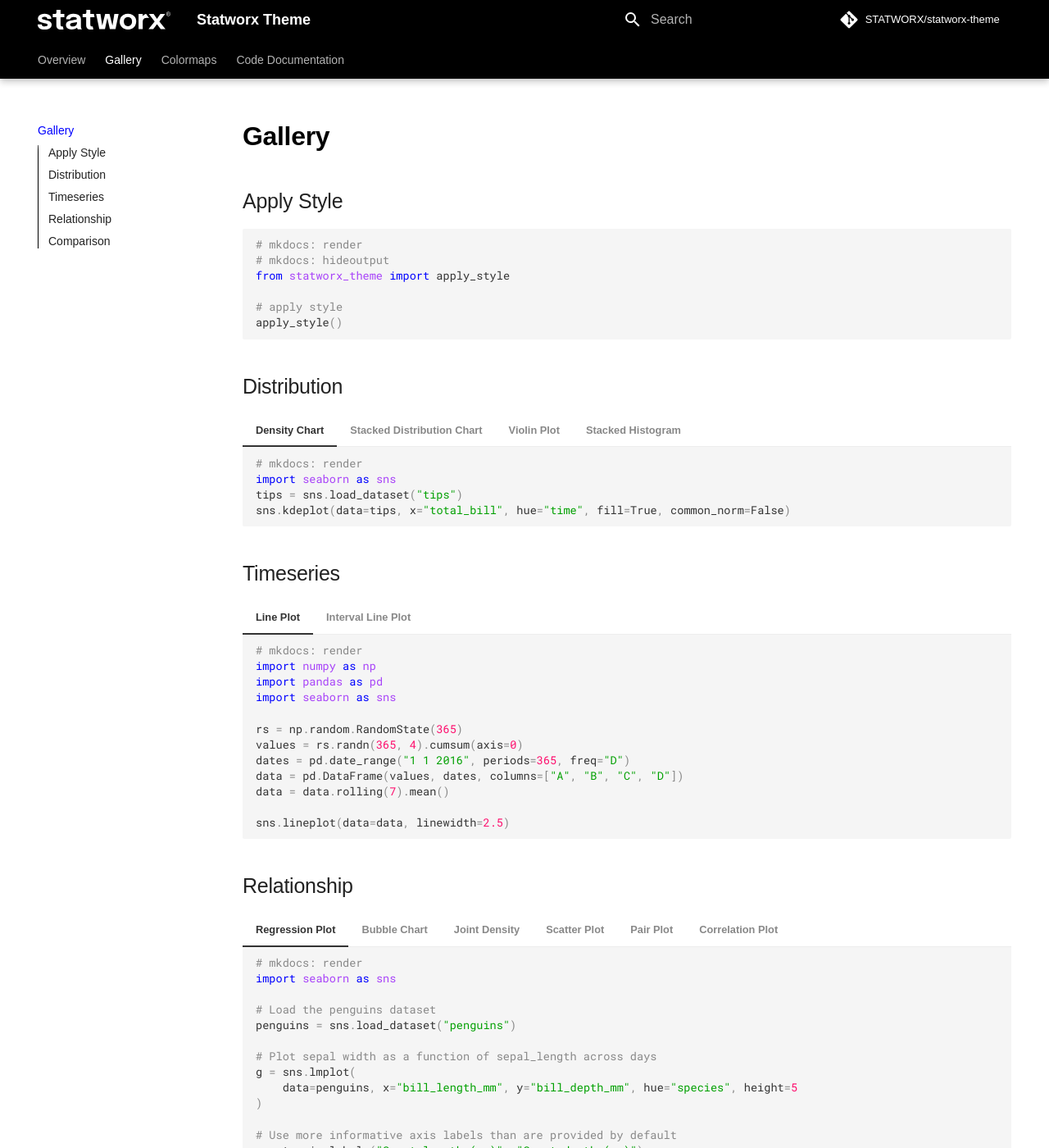
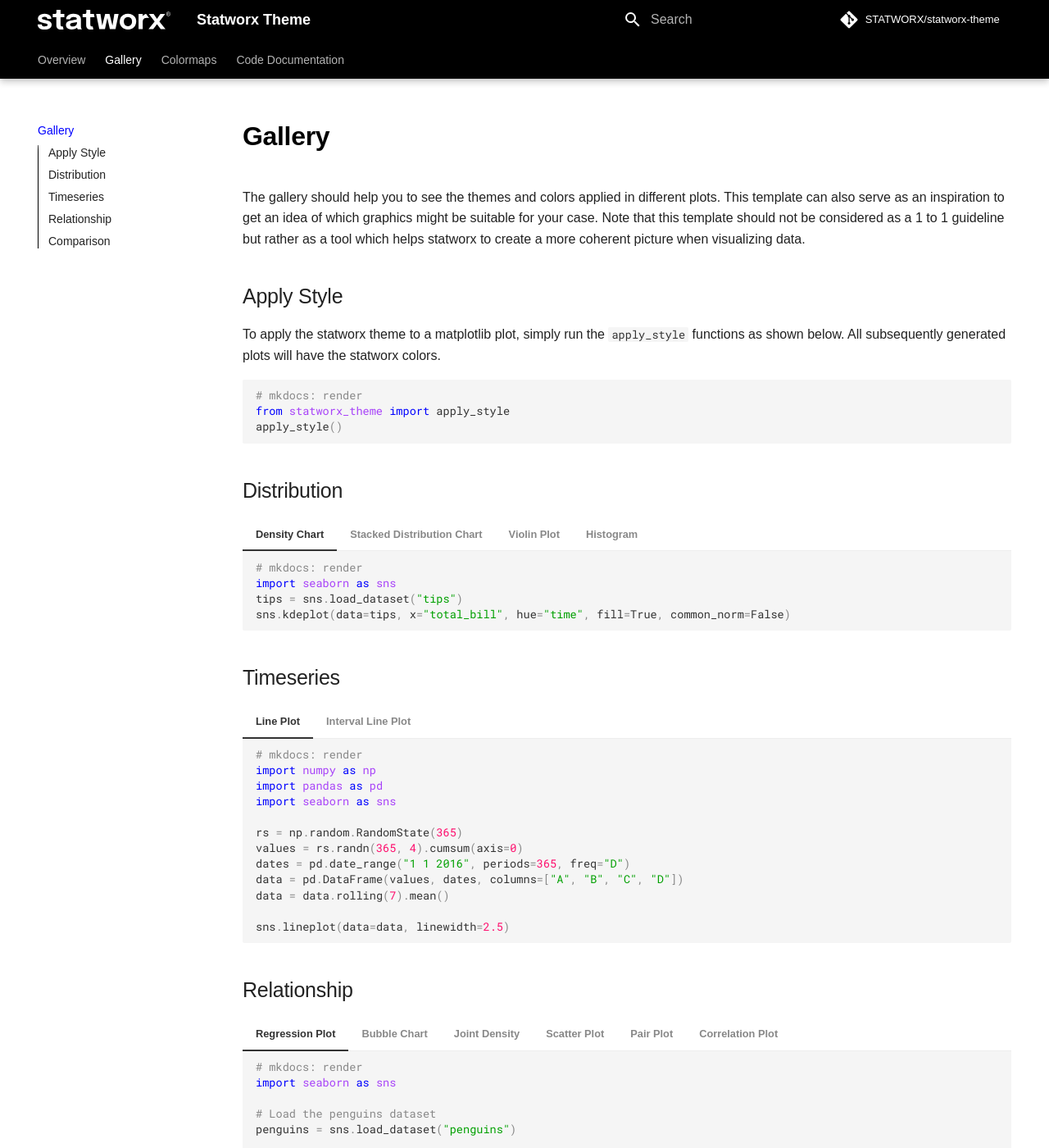
Before and after one commit to STATWORX/statworx-theme, an MkDocs documentation site: the page built from docs/gallery.md, in a window 1280 px wide and 1400 px high. Shown: the whole window at 82% size. Built offline with MkDocs 1.6.1 and Material for MkDocs 9.7.7, drawn with Linux system fonts in a browser that asks for light colours; comment, search, counter and statistics services are not loaded; some of the changed text lies outside the part shown.

Commit message:
[OPS:DOCS] Update docs

````diff
--- a/docs/gallery.md
+++ b/docs/gallery.md
@@ -1,13 +1,15 @@
 # Gallery
+
+The gallery should help you to see the themes and colors applied in different plots. This template can also serve as an inspiration to get an idea of which graphics might be suitable for your case. Note that this template should not be considered as a 1 to 1 guideline but rather as a tool which helps statworx to create a more coherent picture when visualizing data.
 
 ## Apply Style
 
+To apply the statworx theme to a matplotlib plot, simply run the `apply_style` functions as shown below.
+All subsequently generated plots will have the statworx colors.
+
 ```python
 # mkdocs: render
-# mkdocs: hideoutput
 from statworx_theme import apply_style
-
-# apply style
 apply_style()
 ```
 
@@ -64,7 +66,10 @@ apply_style()
     sns.despine(left=True)
     ```
 
-=== "Stacked Histogram"
+=== "Histogram"
+
+    !!! hint
+        When making a histogram, always explore multiple bin widths. In addition, avoid overlapping histograms as they can be confused with stacked bar charts.
 
     ```python
     # mkdocs: render
@@ -222,6 +227,10 @@ apply_style()
 
 === "Bar Plot"
 
+    !!! hint
+        One should only rearrange bars, when there is no natural ordering to the categories. Whenever there is a natural ordering (i.e. when our categorical variable is an ordered factor) one should keep the original ordering in the visualization.
+        When bars are of similar length it is visually less appealing to use bar plots (“Moire effect”). In this case, one can resort to use Lollipop charts.
+
     ```python
     # mkdocs: render
 
@@ -272,7 +281,10 @@ apply_style()
     sns.despine(left=True, bottom=True)
     ```
 
-=== "Wisker Plot"
+=== "Boxplot"
+
+    !!! hint
+         Adding jittered points to a box plot is useful to see the underlying distribution of the data.
 
     ```python
     # mkdocs: render
````
Also changed, not shown: docs/colormap.md (+11 -5 lines).
